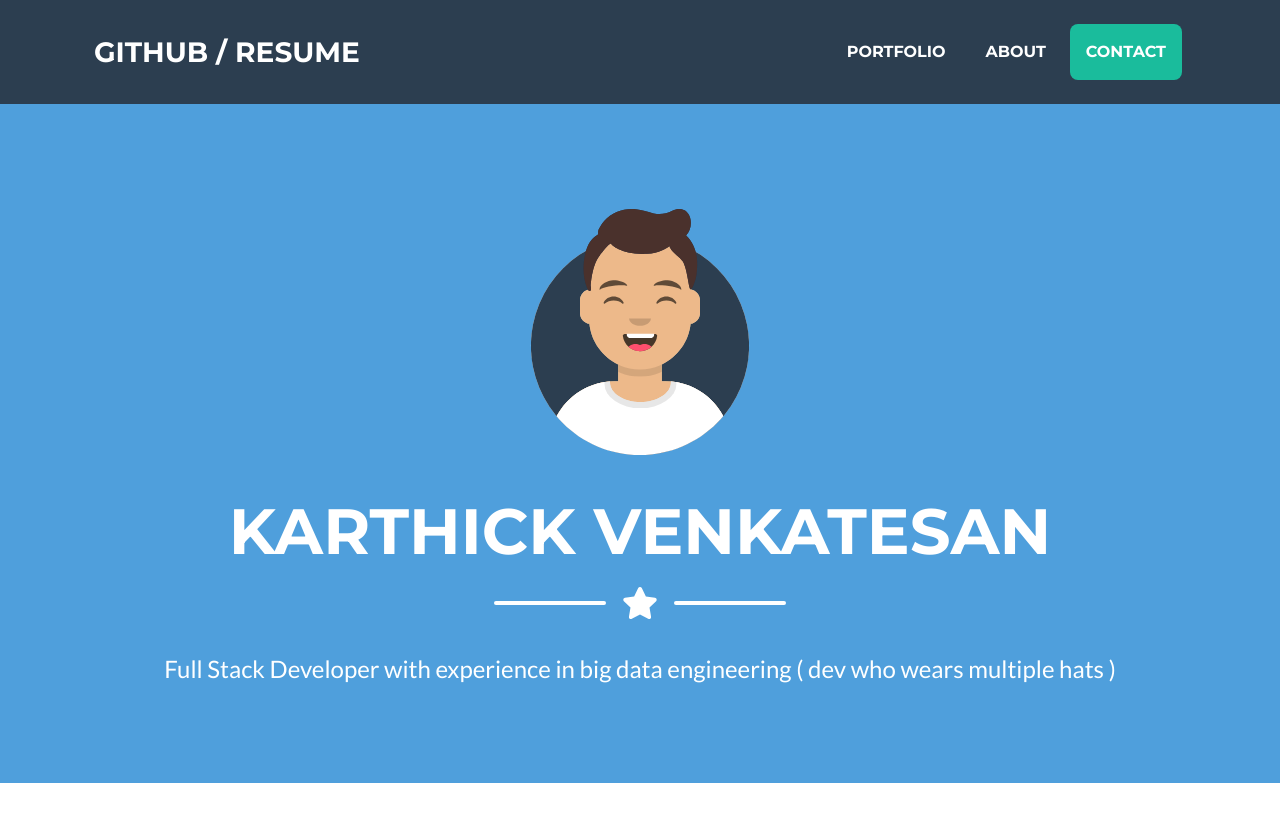
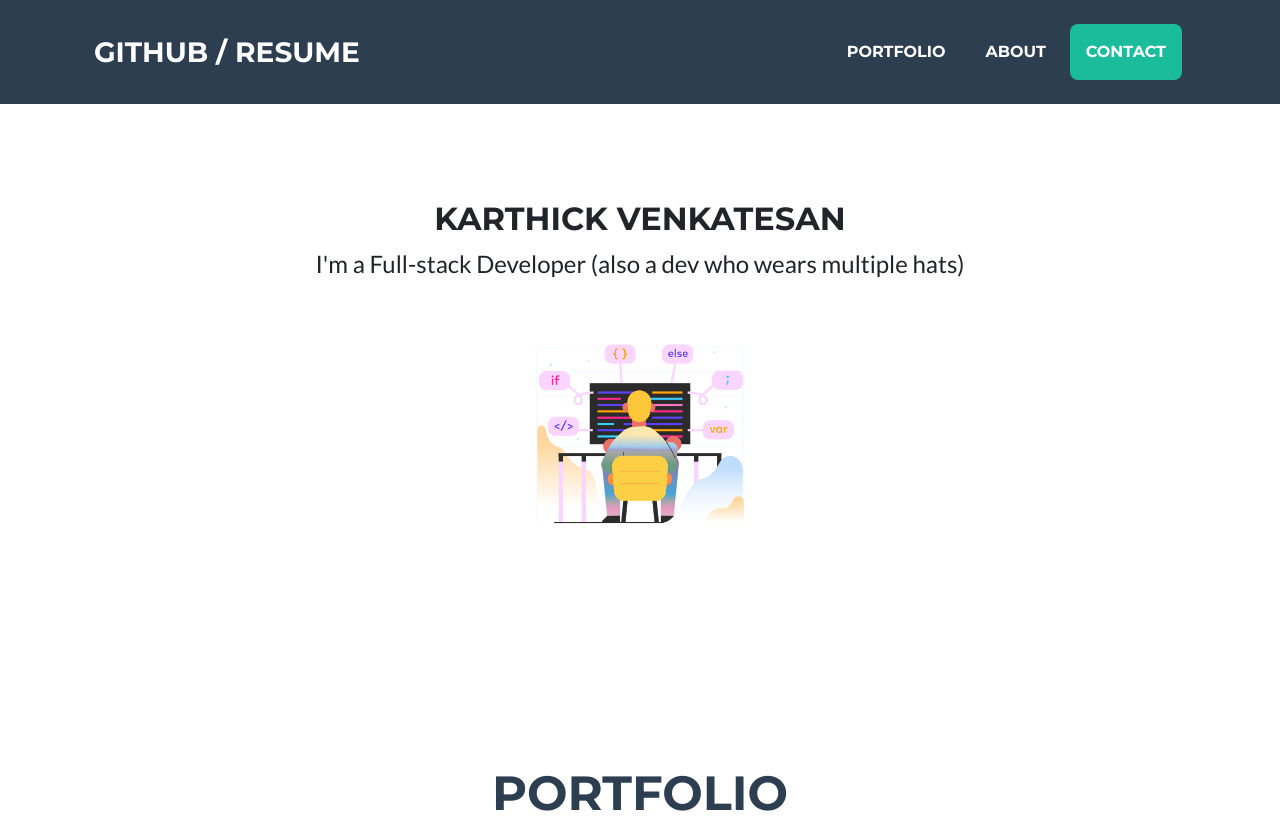
Before and after one commit to karthi07/karthi07.github.io, a plain HTML site: page index.html in a window 1280 px wide. Shown: the top 816 px of the page. Drawn offline with nearby package versions, Linux system fonts and the light colour scheme.

Commit message:
add avatar to homepage

```diff
--- a/index.html
+++ b/index.html
@@ -80,29 +80,28 @@
       </div>
     </nav>
     <!-- Masthead-->
-    <header class="masthead bg-primary text-white text-center">
+    <header class="masthead text-center">
       <div class="container d-flex align-items-center flex-column">
-        <!-- Masthead Avatar Image-->
-        <img
-          class="masthead-avatar mb-5"
-          src="assets/img/avataaars.svg"
-          alt=""
-        />
         <!-- Masthead Heading-->
-        <h2 class="masthead-heading text-uppercase mb-0">
+        <h2 class="masthead-heading1 text-uppercase mb-2">
           Karthick Venkatesan
         </h2>
-        <!-- Icon Divider-->
+        <!-- Icon Divider
         <div class="divider-custom divider-light">
           <div class="divider-custom-line"></div>
           <div class="divider-custom-icon"><i class="fas fa-star"></i></div>
           <div class="divider-custom-line"></div>
-        </div>
+        </div> -->
         <!-- Masthead Subheading-->
-        <p class="masthead-subheading font-weight-light mb-0">
-          Full Stack Developer with experience in big data engineering ( dev who
-          wears multiple hats )
+        <p class="masthead-subheading font-weight-light mb-5">
+          I'm a Full-stack Developer (also a dev who wears multiple hats)
         </p>
+        <!-- Masthead Avatar Image-->
+        <img
+          class="masthead-avatar mb-3"
+          src="assets/img/programer.png"
+          alt=""
+        />
       </div>
     </header>
     <!-- Portfolio Section-->
```
Also changed, not shown: assets/img/programer.png (added).
